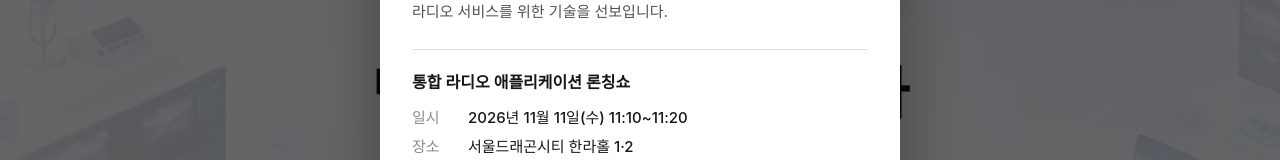
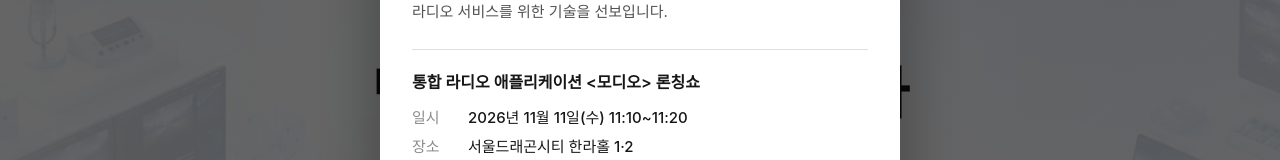
Before and after one commit to gemiso-dev/gemiso-website, a Next.js app: page / in a window 1280 px wide. Shown: the part 305-465 px from the top of the page. Built offline with nearby package versions, Linux system fonts and the light colour scheme; a web font is replaced by a local one.

Commit message:
fix: 팝업 론칭쇼 제목에 <모디오> 추가

```diff
--- a/components/event-popup-data.ts
+++ b/components/event-popup-data.ts
@@ -40,7 +40,7 @@
     "제머나이소프트는 플랫폼 구축에 참여하여 실시간 AI 자막 등 차세대 라디오 서비스를 위한 기술을 선보입니다.",
   ],
   launch: {
-    heading: "통합 라디오 애플리케이션 론칭쇼",
+    heading: "통합 라디오 애플리케이션 <모디오> 론칭쇼",
     rows: [
       { label: "일시", value: "2026년 11월 11일(수) 11:10~11:20" },
       { label: "장소", value: "서울드래곤시티 한라홀 1·2" },
```
